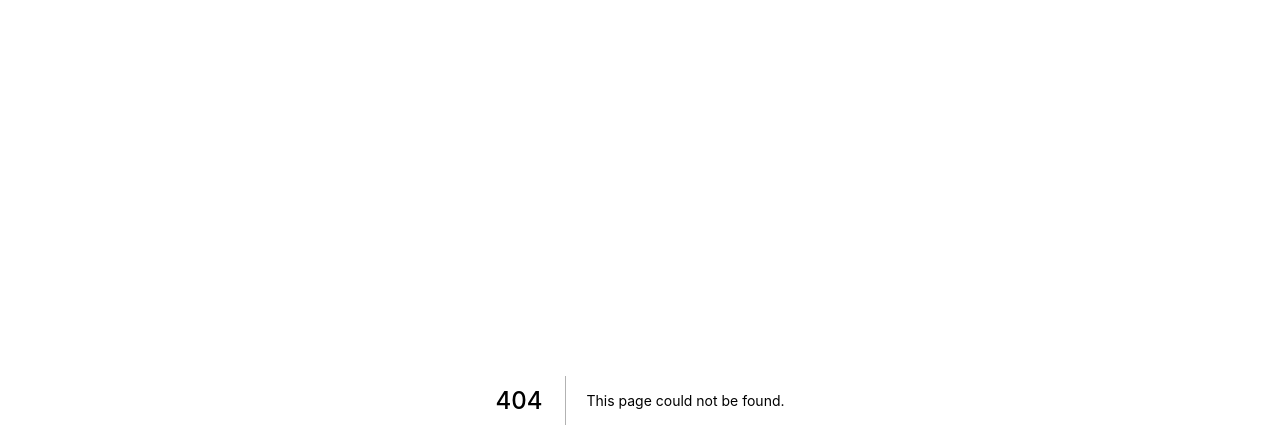
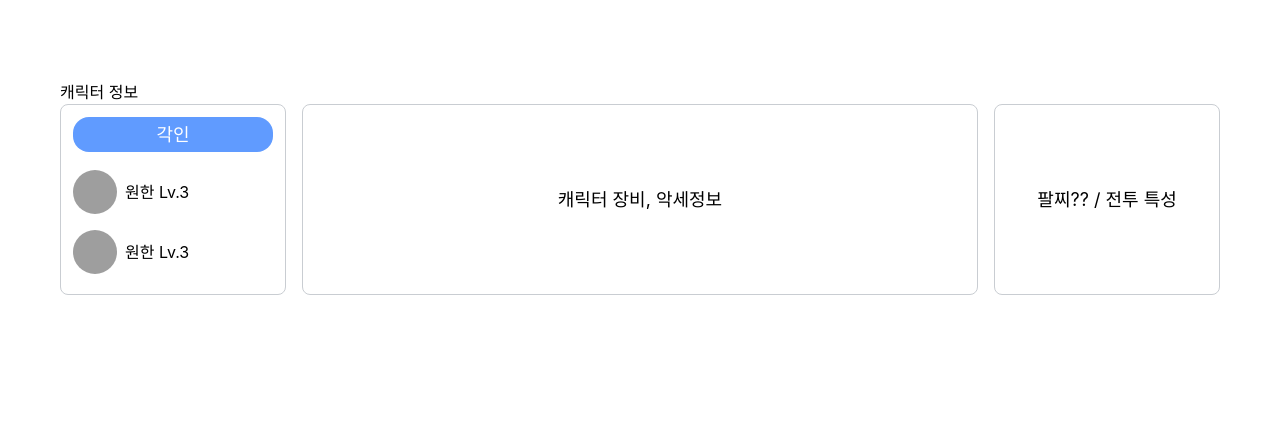
Before and after one commit to lost-programming/myloa, a Next.js app: page /info in a window 1280 px wide. Before the commit this address had no page. Shown: the top 448 px of the page. Built offline with nearby package versions, Linux system fonts and the light colour scheme; grey boxes are pictures that could not be loaded.

Commit message:
캐릭터 정보 기본 세팅

```diff
--- /dev/null
+++ b/components/button/linkButton.tsx
@@ -0,0 +1,18 @@
+import React from "react";
+
+interface ButtonProp {
+  text: string;
+  style: string;
+  onClick: any;
+}
+
+const LinkButton = ({ text, style, onClick }: ButtonProp) => {
+  return (
+    <button
+      className={`flex items-center justify-center border border-gray030 rounded text-[14px] ${style}`}
+      onClick={ onClick }
+    >{ text }</button>
+  )
+}
+
+export default LinkButton;
--- /dev/null
+++ b/components/character/engrave.tsx
@@ -0,0 +1,16 @@
+import React from "react";
+
+interface EngraveProps {
+
+}
+
+const Engrave = ({}: EngraveProps) => {
+  return (
+    <div className="flex items-center w-full my-2">
+      <img src="https://static.loawa.com/seals/058.png" className="w-11 h-11 mr-2 rounded-full"/>
+      <p className="">원한 Lv.3</p>
+    </div>
+  )
+}
+
+export default Engrave;
--- /dev/null
+++ b/components/container/borderContainer.tsx
@@ -0,0 +1,16 @@
+import React from "react";
+
+interface ContainerProps {
+  width: string;
+  children: any;
+}
+
+const borderContainer = ({ width, children }: ContainerProps) => {
+  return (
+    <div className={`${width} flex flex-col items-center justify-center p-3 border border-gray030 rounded-lg`}>
+      { children }
+    </div>
+  )
+}
+
+export default borderContainer;
--- /dev/null
+++ b/components/layout.tsx
@@ -0,0 +1,11 @@
+import React from "react";
+
+const Layout = ({ children }: any) => {
+  return (
+    <div className="w-[1160px] h-full py-[80px] my-0 mx-auto">
+      { children }
+    </div>
+  )
+}
+
+export default Layout;
--- a/pages/_app.tsx
+++ b/pages/_app.tsx
@@ -1,12 +1,15 @@
 import type { AppProps } from 'next/app'
 import '../styles/globals.css'
 import { RecoilRoot } from 'recoil'
+import Layout from "../components/layout";
 
 function MyLoa({ Component, pageProps }: AppProps) {
   return (
     <>
       <RecoilRoot>
-        <Component {...pageProps} />
+        <Layout>
+          <Component {...pageProps} />
+        </Layout>
       </RecoilRoot>
     </>
   )
--- a/pages/index.tsx
+++ b/pages/index.tsx
@@ -1,8 +1,23 @@
+import LinkButton from "../components/button/linkButton";
+import { useRouter } from "next/router";
+
 const Home = () => {
+  const router = useRouter();
   return (
-    <div>
-      <p className='text-[30px]'>fasfasfasf</p>
-    </div>
+    <>
+      <div className="">
+        <div className="flex justify-center">
+          <LinkButton
+            text={'캐릭터 정보'} style={'w-[120px] h-[48px] mr-[4px]'}
+            onClick={() => router.push('/info')}
+          />
+          <LinkButton
+            text={'일일 에포나 정보'} style={'w-[120px] h-[48px]'}
+            onClick={() => router.push('/info')}
+          />
+        </div>
+      </div>
+    </>
   )
 }
 
--- /dev/null
+++ b/pages/info/index.tsx
@@ -0,0 +1,30 @@
+import React from "react";
+import BorderContainer from "../../components/container/borderContainer";
+import Engrave from "../../components/character/engrave";
+
+const CharacterInfo = () => {
+  return (
+    <div>
+      <h2>캐릭터 정보</h2>
+      <div className="flex w-full">
+        <BorderContainer width={'w-1/5'}>
+          <div className="w-full bg-blue010 mx-[10px] py-1 mb-[10px] text-[18px] text-white text-center rounded-2xl">
+            각인
+          </div>
+          <Engrave/>
+          <Engrave/>
+        </BorderContainer>
+
+        <BorderContainer width={'w-3/5 mx-4'}>
+          <div className="text-[18px]">캐릭터 장비, 악세정보</div>
+        </BorderContainer>
+
+        <BorderContainer width={'w-1/5'}>
+          <div className="text-[18px]">팔찌?? / 전투 특성</div>
+        </BorderContainer>
+      </div>
+    </div>
+  )
+}
+
+export default CharacterInfo;
--- a/styles/globals.css
+++ b/styles/globals.css
@@ -19,12 +19,12 @@ a {
   box-sizing: border-box;
 }
 
-@media (prefers-color-scheme: dark) {
-  html {
-    color-scheme: dark;
-  }
-  body {
-    color: white;
-    background: black;
-  }
-}
+/*@media (prefers-color-scheme: dark) {*/
+/*  html {*/
+/*    color-scheme: dark;*/
+/*  }*/
+/*  body {*/
+/*    color: white;*/
+/*    background: white;*/
+/*  }*/
+/*}*/
```
Also changed, not shown: package.json (+4 -3 lines), atom/index.tsx (added), 2 other files (tests, documents, lock files or other folders).
